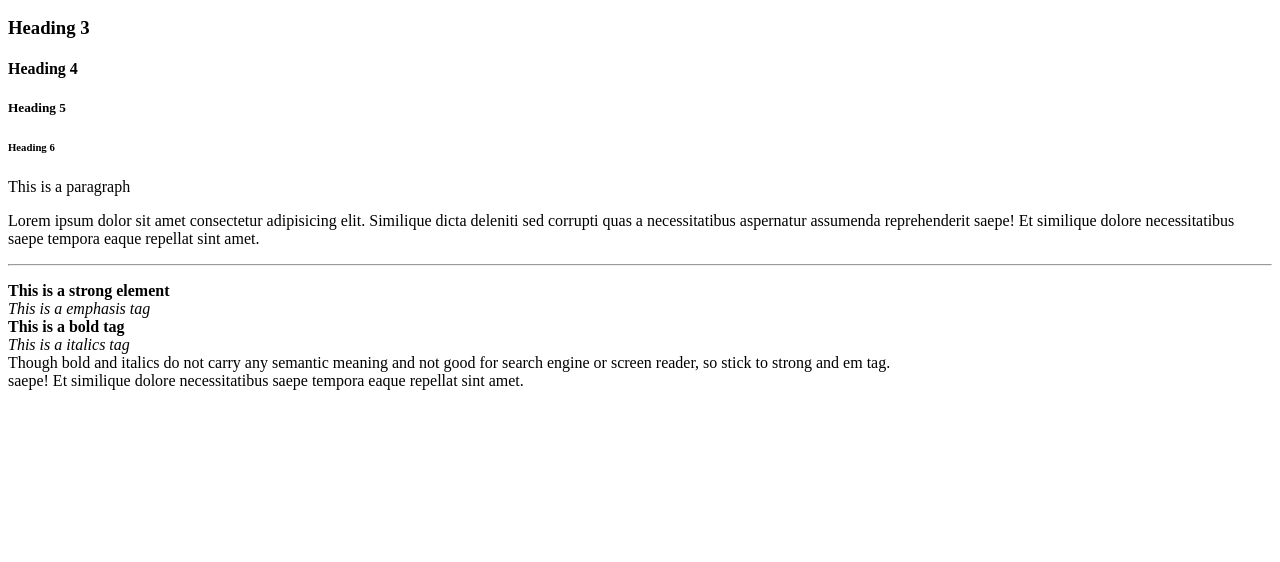
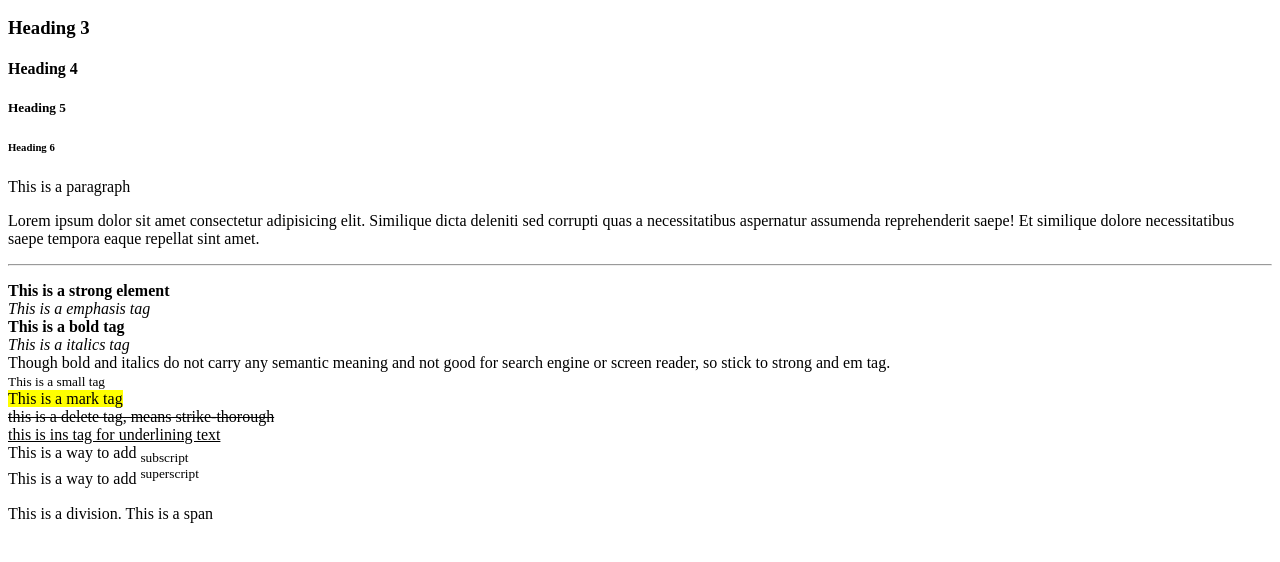
Before and after one commit to mehulkundu/html, a plain HTML site: page basics/index.html in a window 1280 px wide. Shown: the part 110-672 px from the top of the page. Drawn offline with Linux system fonts and the light colour scheme.

Commit message:
inline formatting, div and span

```diff
--- a/basics/index.html
+++ b/basics/index.html
@@ -21,10 +21,15 @@
           <em>This is a emphasis tag</em><br>
           <b>This is a bold tag</b><br>
           <i>This is a italics tag</i><br>
-          Though bold and italics do not carry any semantic meaning and not good for search engine or screen reader, so stick to strong and em tag.
-            <br>
-            saepe! Et similique dolore necessitatibus saepe tempora eaque repellat sint
-            amet.</p>
+          Though bold and italics do not carry any semantic meaning and not good for search engine or screen reader, so stick to strong and em tag.<br>
+          <small>This is a small tag</small><br>
+          <mark>This is a mark tag</mark><br>
+          <del>this is a delete tag, means strike-thorough</del><br>
+          <ins>this is ins tag for underlining text</ins><br>
+          This is a way to add <sub>subscript</sub><br>
+          This is a way to add <sup>superscript</sup>
+        </p>
+        <div>This is a division. <span> This is a span</span></div>
 
     </body>
 </html>
```
Also changed, not shown: 1 other file.
